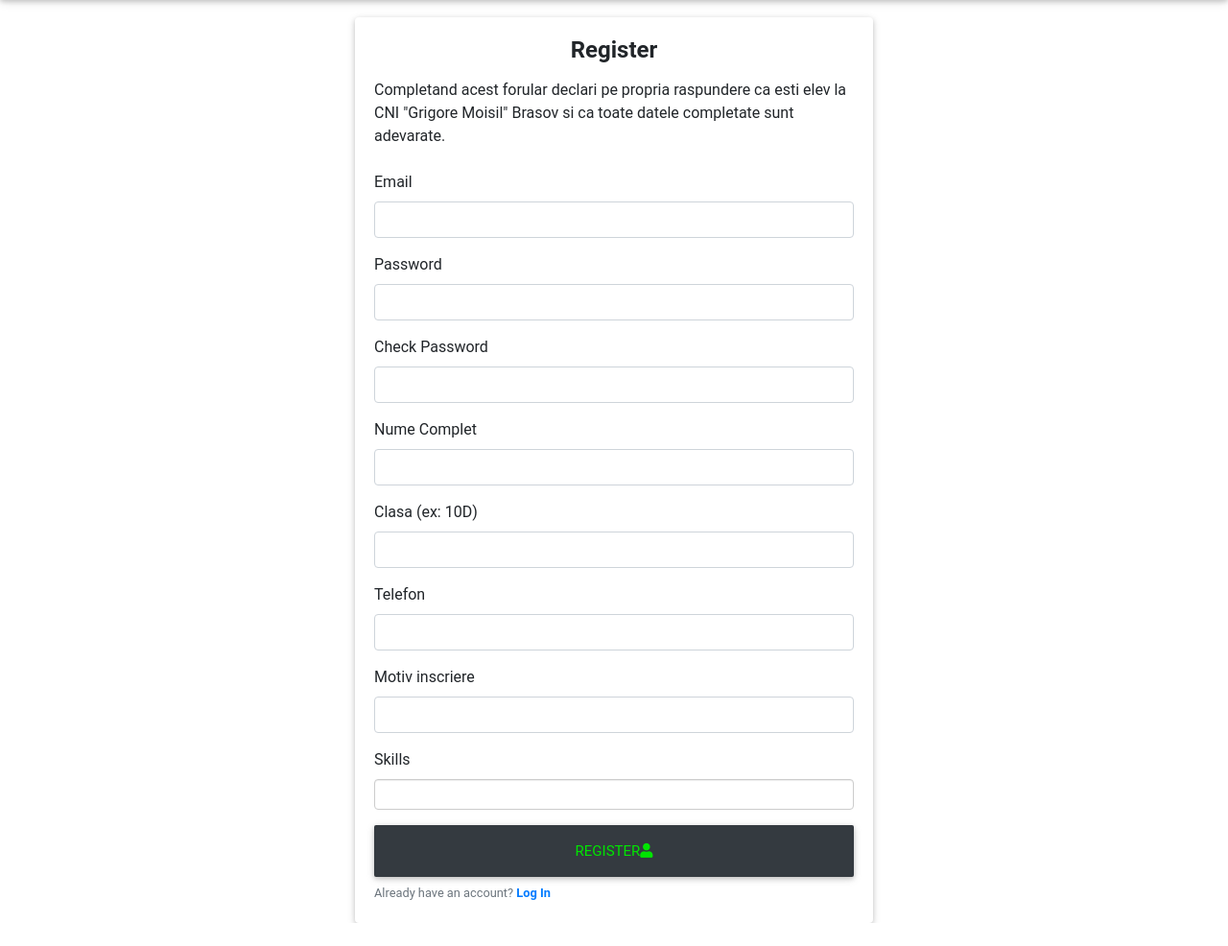
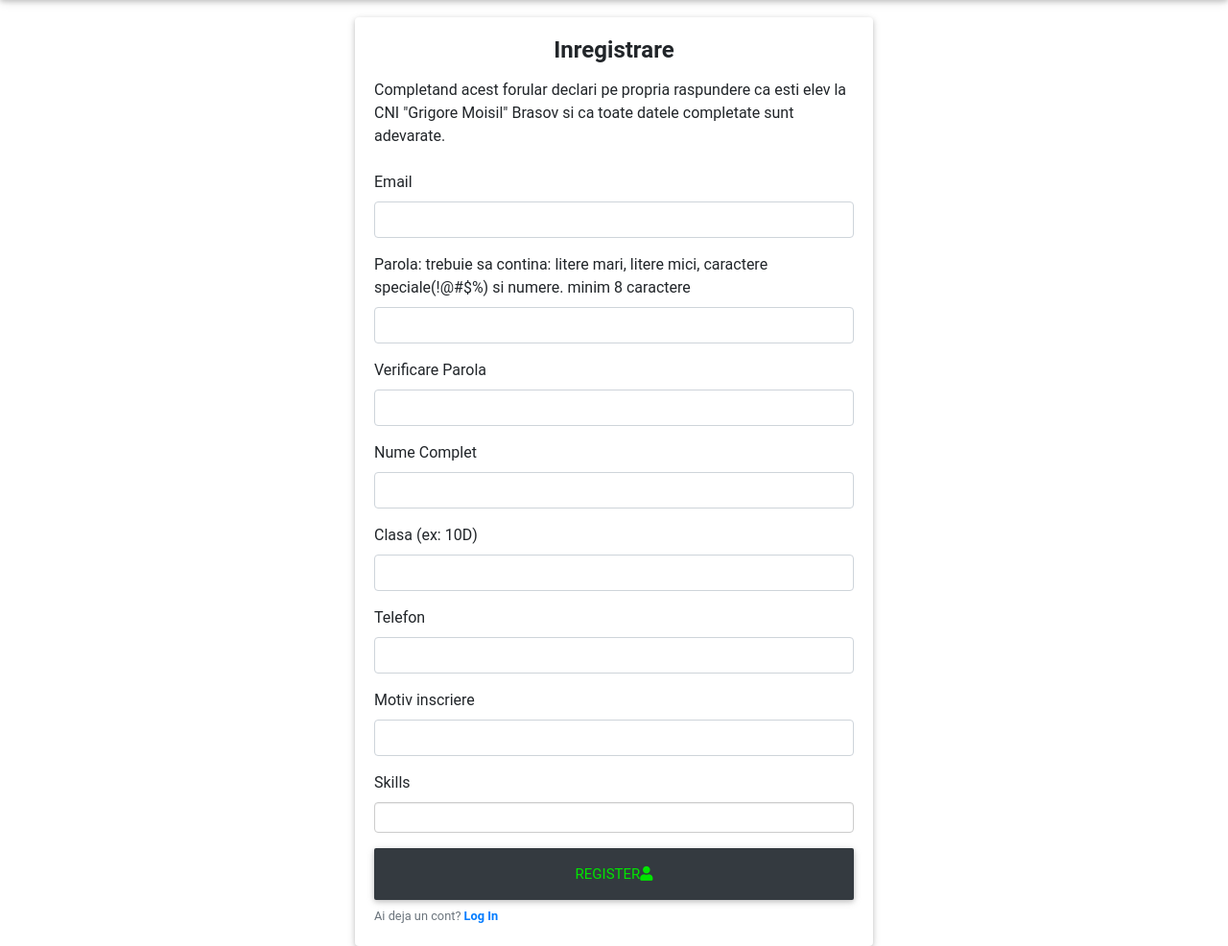
Before and after one commit to trettdragos/roboticamoisil, a Node project: template views/pages/register.ejs in a window 1280 px wide. Shown: the part 56-1042 px from the top of the page at 96% size. Before the commit the page ends 1018 px from the top, so only its background shows below. Run offline with Node 20 templates, Linux system fonts and the light colour scheme; the template is opened without the code that fills it, so the values that code supplies are empty; some libraries are stand-ins or nearby versions; some web fonts are replaced.

Commit message:
Bug fixes after release

```diff
--- a/routes/register.js
+++ b/routes/register.js
@@ -45,7 +45,7 @@ router.post('/auth', function (req, res) {
                             let profile = {
                                 "GITHUB": "",
                                 "LINKEDIN": "",
-                                "SKILLS": skills,
+                                "SKILLS": user['skills[]'],
                                 "ABOUT": user.about,
                                 "PROFILE_PICTURE": ""
                             };
--- a/views/pages/profile.ejs
+++ b/views/pages/profile.ejs
@@ -72,11 +72,9 @@
                         <% } %>
                         <p><strong>Email: </strong> <%= email %> </p>
 
-                        <% if (profile.SKILLS.length > 0) { %>
+                        <% if (profile["SKILLS"]) { %>
                         <p><strong>Skills: </strong>
-                            <% profile.SKILLS.forEach((skill) => { %>
-                            <span class="tags teal"><%= skill %></span>
-                            <% }) %>
+                            <span class="tags teal"><%= profile["SKILLS"] %></span>
                         </p>
                         <% } %>
 
--- a/views/pages/register.ejs
+++ b/views/pages/register.ejs
@@ -16,10 +16,10 @@
 <% include ../partials/login-register-header.ejs %>
 <div class="container">
     <div class="row justify-content-center">
-        <div class="col-6">
+        <div class="col-12 col-md-6">
             <div class="card">
                 <div class="card-body">
-                    <h4 style="text-align: center; margin-bottom: 15px;"><b>Register</b></h4>
+                    <h4 style="text-align: center; margin-bottom: 15px;"><b>Inregistrare</b></h4>
                     <form class="form-signin" id="form">
                         <div class="form-group">
                             <label for="email">Completand acest forular declari pe propria raspundere ca esti elev la CNI "Grigore Moisil" Brasov si ca toate datele completate sunt adevarate.</label>
@@ -29,11 +29,11 @@
                             <input type="email" id="email" name="email" class="form-control" required>
                         </div>
                         <div class="form-group">
-                            <label for="password">Password</label>
+                            <label for="password">Parola: trebuie sa contina: litere mari, litere mici, caractere speciale(!@#$%) si numere. minim 8 caractere</label>
                             <input type="password" id="password" name="password" class="form-control" required>
                         </div>
                         <div class="form-group">
-                            <label for="passwordCheck">Check Password</label>
+                            <label for="passwordCheck">Verificare Parola</label>
                             <input type="password" id="passwordCheck" name="passwordCheck" class="form-control" required>
                         </div>
                         <div class="form-group">
@@ -60,7 +60,7 @@
                             Register<i class="fas fa-user"></i></button>
                     </form>
                     <div class="pt-1">
-                        <small class="text-center text-muted">Already have an account?
+                        <small class="text-center text-muted">Ai deja un cont?
                             <a href="/login" class="font-weight-bold link-unstyled">Log In</a></small>
                     </div>
                 </div>
@@ -94,7 +94,6 @@
             skills: $("#skillsInput").tagsinput('items'),
             about: document.getElementById('clasa').value+" "+document.getElementById('telefon').value+" "+document.getElementById("motiv").value
         }
-        console.log(user);
         $.ajax({
             data: user,
             type: 'POST',
```
Also changed, not shown: views/pages/login.ejs (+4 -7 lines), 1 other file.
